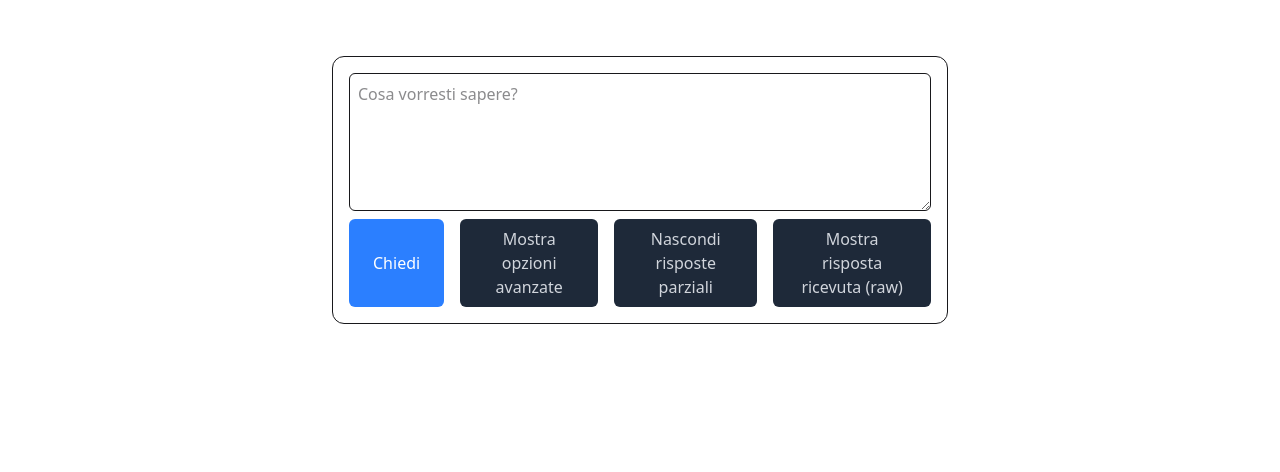
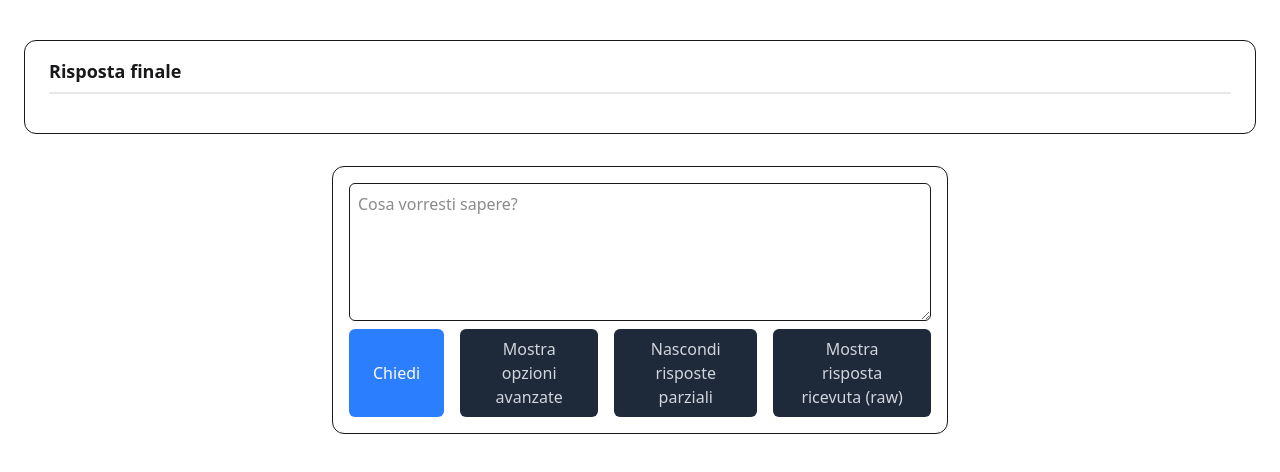
Before and after one commit to NicolaDerocchi22/fedabo-lm, a React (Vite) app: page / in a window 1280 px wide. Shown: the top 472 px of the page. Built offline with nearby package versions, Linux system fonts and the light colour scheme.

Commit message:
Bene splitto e cose così

```diff
--- a/src/components/StreamResponse.tsx
+++ b/src/components/StreamResponse.tsx
@@ -1,6 +1,6 @@
 import '@ant-design/v5-patch-for-react-19';
 /* eslint-disable @typescript-eslint/no-explicit-any */
-import React, { useEffect, useRef, useState } from 'react';
+import React, { useEffect, useRef, useState, type ReactNode } from 'react';
 import ResponseBox from './ResponseBox';
 import ResponseBoxElementNotText from './ResponseBoxElementNotText';
 import { Button, Modal } from 'antd';
@@ -12,7 +12,7 @@
   externalResponse: any;
   mostraRaw: boolean;
 }> = ({ showPartialResponses, streamingResponsesByChunk, isLoading, externalResponse, mostraRaw }) => {
-  const [finalResponse, setFinalResponse] = useState<(string | undefined)[]>([]);
+  const [finalResponse, setFinalResponse] = useState<(ReactNode | undefined)[]>([]);
   const [isModalOpen, setIsModalOpen] = useState(false);
 
   const titoloModale = useRef<string>("Default Title");
@@ -27,6 +27,30 @@
       })
     );
   }, [streamingResponsesByChunk]);
+
+  useEffect(() => {
+    if (isLoading == false) {
+      const stringone = (finalResponse as string[]).filter(e => e && e.length > 0).join();
+      const myRegex = /\[Context \d+\]/dgi;
+      const myArray = stringone.split(myRegex);
+      const stringoneMatch = stringone.match(myRegex);
+      const arrayElementi: ReactNode[] = [];
+      if (stringoneMatch && stringoneMatch?.length > 0) {
+        for (let i = 0; i < myArray.length; i++) {
+          arrayElementi.push((() => (<h3>{myArray[i]}</h3>))());
+          arrayElementi.push((() => (<h1>{stringoneMatch[i] ?? ""}</h1>))());
+          // console.log(myArray[i]);
+          // console.log(stringone.match(myRegex)![i] ?? "");
+        }
+      }
+
+      setFinalResponse([(() => {
+        return <>
+          {arrayElementi}
+        </>
+      })()]);
+    }
+  }, [isLoading]);
 
   useEffect(() => {
   }, [externalResponse, mostraRaw]);
```
